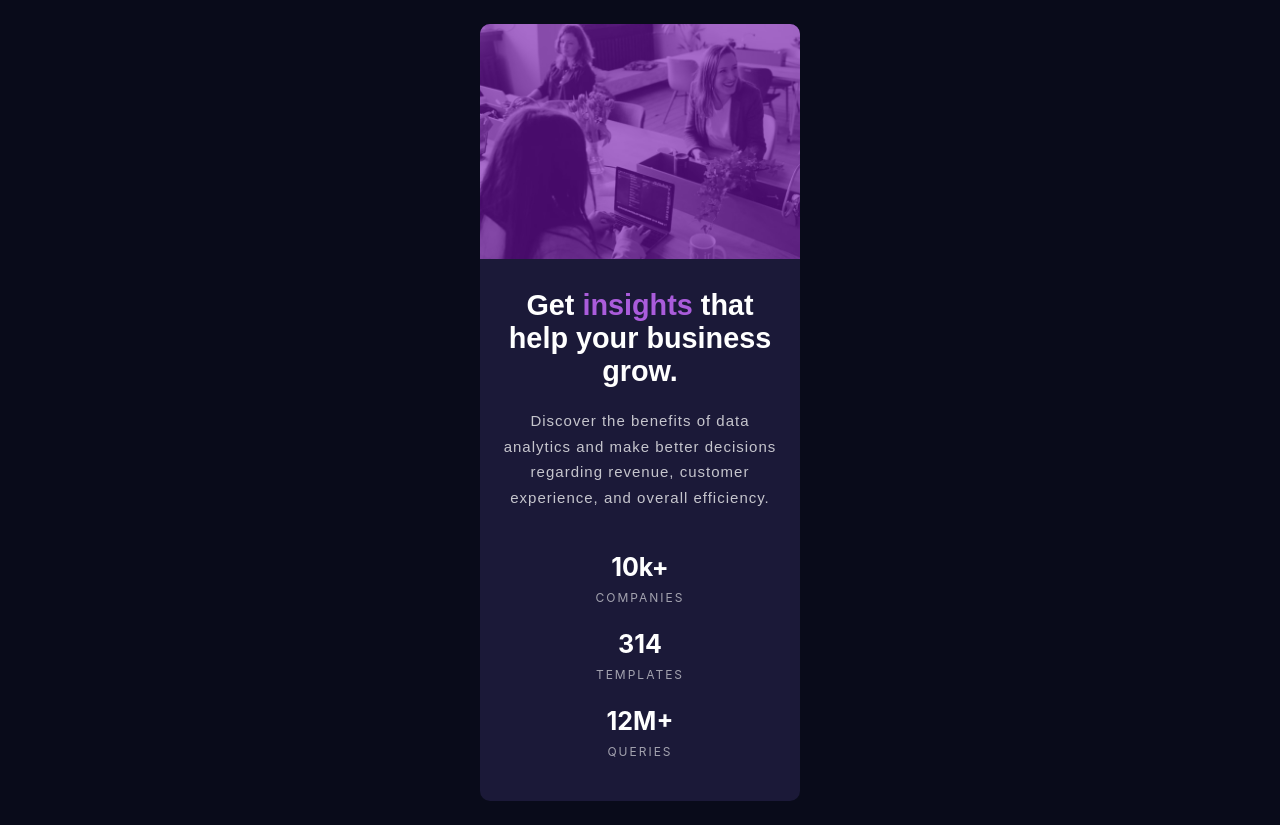
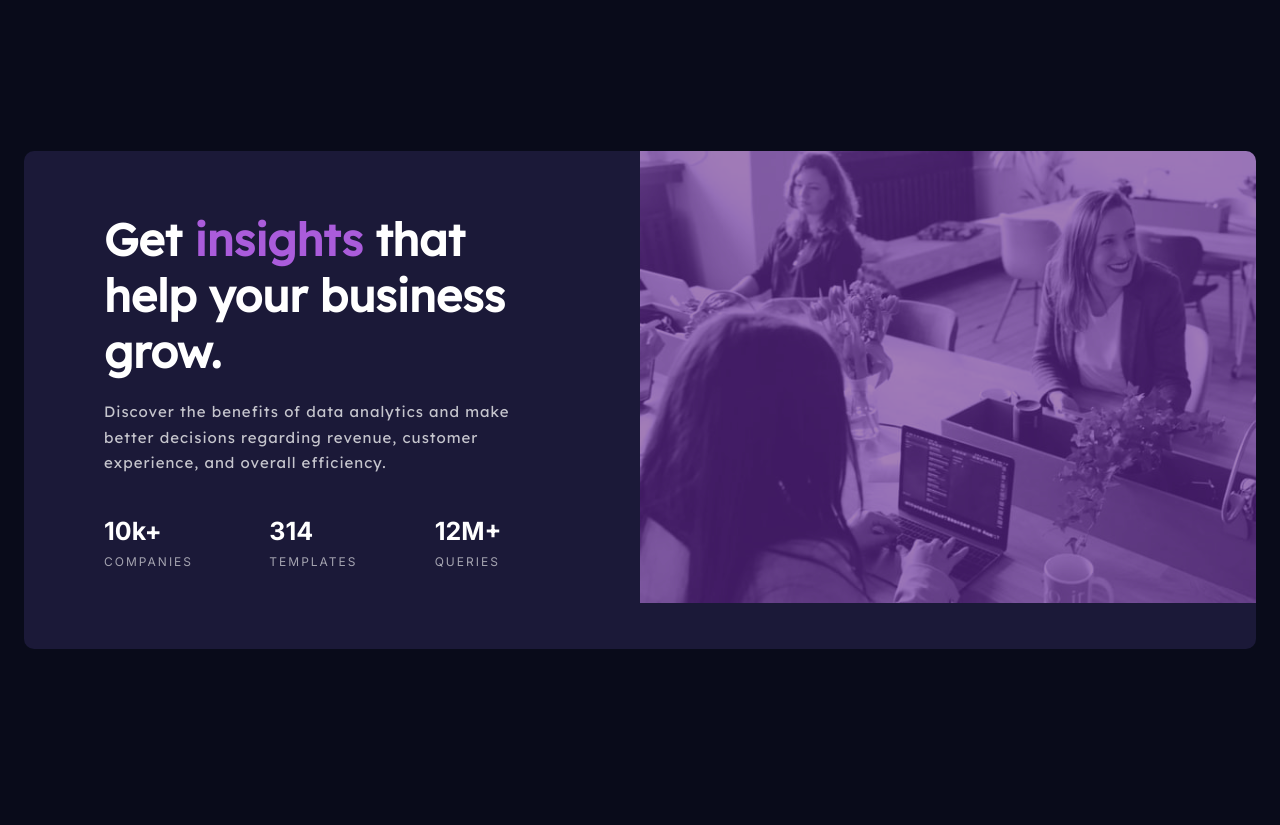
Before and after one commit to Strugarek/stats-preview-card-component-main, a plain HTML site: page index.html in a window 1280 px wide. After the commit the page ends 800 px from the top, so only its background shows below. Drawn offline with Linux system fonts and the light colour scheme.

Commit message:
details in mobile view, style desktop view

```diff
--- a/index.html
+++ b/index.html
@@ -17,10 +17,9 @@
 
   <main>
     <div class="hero-img-container">
-      <div class="img-bg">
         <img class="hero-img" src="./images/image-header-mobile.jpg" alt="girls working in an office">
     </div>
-    </div>
+    <div class="text-box">
       <div class="title">
         <h1 class="motto">Get <span class="key-word">insights</span> that help your business grow.</h1>
         <p class="desc">Discover the benefits of data analytics and make better decisions regarding revenue, customer
@@ -31,6 +30,7 @@
           <p class="stat"><span class="stat-nr">314</span><span class="stat-txt">templates</span></p>
           <p class="stat"><span class="stat-nr">12M+</span><span class="stat-txt">queries</span></p>
       </div>
+    </div>
   </main>
 
 
--- a/style.css
+++ b/style.css
@@ -1,18 +1,4 @@
-.temp-bg {
-  height: 100%;
-  width: 100%;
-  /* opacity: 0.25; */
-  position: absolute;
-  top: 0;
-  left: 0;
-  background-image: url(./design/mobile-design.jpg);
-  background-repeat: no-repeat;
-  z-index: -1;
-}
-
 @import url("https://fonts.googleapis.com/css2?family=Inter:wght@400;700&family=Lexend+Deca&display=swap");
-/* font-family: 'Inter', sans-serif;
-font-family: 'Lexend Deca', sans-serif; */
 
 :root {
   --bg-blue: hsl(233, 47%, 7%);
@@ -48,38 +34,32 @@ main {
   margin: 24px;
   padding-bottom: 30px;
   border-radius: 10px;
-  overflow: hidden;
+  /* overflow: hidden; */
   background-color: var(--blue);
 }
 
 .hero-img-container {
-  width: 320px;
-  height: 235px;
-  position: relative;
-}
-
-.img-bg {
-  position: absolute;
-  top: 0;
-  left: 0;
-  height: auto;
-  background-color: #7611af;
+  width: 100%;
+  border-radius: 10px 10px 0 0;
+  overflow: hidden;
 }
 
 .hero-img {
-  opacity: 0.4;
+  display: block;
   width: 100%;
-  height: auto;
-  display: block;
+  filter: opacity(0.4) drop-shadow(0 0 0 var(--violet)) saturate(200%);
 }
 
-.title {
-  margin: 30px 0;
+.text-box {
+  text-align: center;
+  display: flex;
+  flex-direction: column;
+  justify-content: space-between;
 }
 
 .motto,
-.desc {
-  text-align: center;
+.desc,
+.stat {
   margin: 20px;
 }
 
@@ -103,13 +83,12 @@ main {
   flex-direction: column;
   justify-content: center;
   align-items: center;
+  margin-bottom: 20px;
 }
 
 .stat {
   display: flex;
   flex-direction: column;
-  margin: 12px;
-  text-align: center;
   font-family: "Inter", sans-serif;
 }
 
@@ -125,3 +104,44 @@ main {
   letter-spacing: 2px;
   color: var(--white-heading);
 }
+
+@media (min-width: 600px) {
+  main {
+    max-width: 1440px;
+    display: flex;
+    flex-direction: row-reverse;
+    padding-bottom: 0;
+  }
+
+  .hero-img-container,
+  .text-box {
+    width: 50%;
+  }
+
+  .hero-img-container {
+    border-radius: 0 10px 10px 0;
+  }
+
+  .text-box {
+    text-align: left;
+    padding: 40px 60px;
+  }
+
+  .motto {
+    font-size: 2.8rem;
+  }
+
+  .desc {
+    padding-right: 40px;
+  }
+
+  .stat {
+    width: 33%;
+  }
+
+  .stats {
+    flex-direction: row;
+    justify-content: space-between;
+    align-items: center;
+  }
+}
```
Lines whose indentation alone changed are shown as unchanged.
